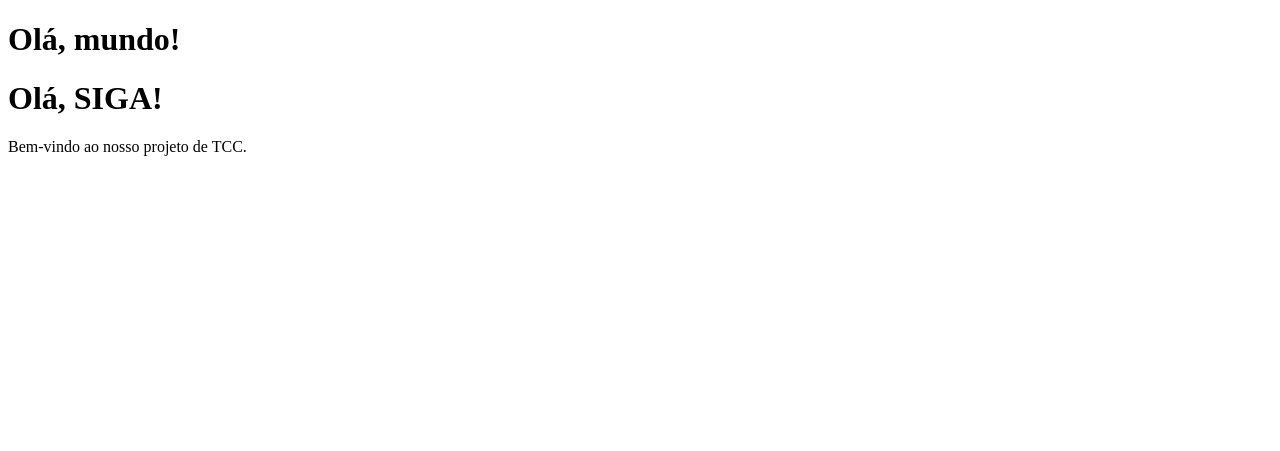
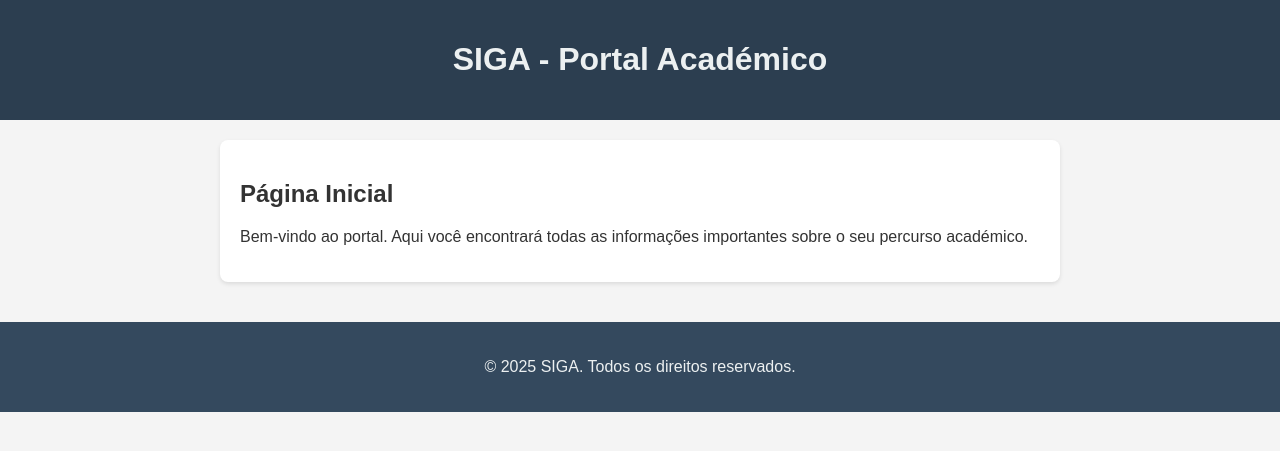
Before and after one commit to FernandesDIIN/SIGA, a Flask app: page / in a window 1280 px wide. Shown: the top 451 px of the page. Run offline with Flask 3, Linux system fonts and the light colour scheme.

Commit message:
Adicionado layout basico com cabecalho, conteudo e rodape em CSS

```diff
--- /dev/null
+++ b/static/style.css
@@ -0,0 +1,34 @@
+/* Definicoes gerais para a pagina inteira */
+body {
+    font-family: Arial, sans-serif; /* Define uma fonte legível */
+    margin: 0; /* Remove a margem padrão do navegador */
+    background-color: #f4f4f4; /* Um fundo cinzento claro */
+    color: #333; /* Cor do texto principal (cinzento escuro) */
+}
+
+/* Estilo para o Cabeçalho */
+header {
+    background-color: #2c3e50; /* Um azul escuro */
+    color: #ecf0f1; /* Um branco acinzentado */
+    padding: 20px; /* Espaçamento interno */
+    text-align: center; /* Centraliza o texto */
+}
+
+/* Estilo para a área de conteúdo principal */
+main {
+    max-width: 800px; /* Largura máxima para o conteúdo */
+    margin: 20px auto; /* Centraliza o bloco na página com margens */
+    padding: 20px; /* Espaçamento interno */
+    background-color: #ffffff; /* Fundo branco */
+    border-radius: 8px; /* Cantos arredondados */
+    box-shadow: 0 2px 4px rgba(0,0,0,0.1); /* Uma pequena sombra */
+}
+
+/* Estilo para o Rodapé */
+footer {
+    text-align: center; /* Centraliza o texto */
+    padding: 20px; /* Espaçamento interno */
+    margin-top: 40px; /* Espaço acima do rodapé */
+    background-color: #34495e; /* Um azul um pouco mais claro que o header */
+    color: #ecf0f1; /* Branco acinzentado */
+}
--- a/templates/index.html
+++ b/templates/index.html
@@ -3,11 +3,25 @@
 <head>
     <meta charset="UTF-8">
     <meta name="viewport" content="width=device-width, initial-scale=1.0">
+
+    <link rel="stylesheet" href="{{ url_for('static', filename='style.css') }}">
+
     <title>SIGA - Início</title>
 </head>
 <body>
-    <h1>Olá, mundo!</h1>
-    <h1>Olá, SIGA!</h1>
-    <p>Bem-vindo ao nosso projeto de TCC.</p>
+
+    <header>
+        <h1>SIGA - Portal Académico</h1>
+    </header>
+
+    <main>
+        <h2>Página Inicial</h2>
+        <p>Bem-vindo ao portal. Aqui você encontrará todas as informações importantes sobre o seu percurso académico.</p>
+    </main>
+
+    <footer>
+        <p>&copy; 2025 SIGA. Todos os direitos reservados.</p>
+    </footer>
+
 </body>
 </html>
```
